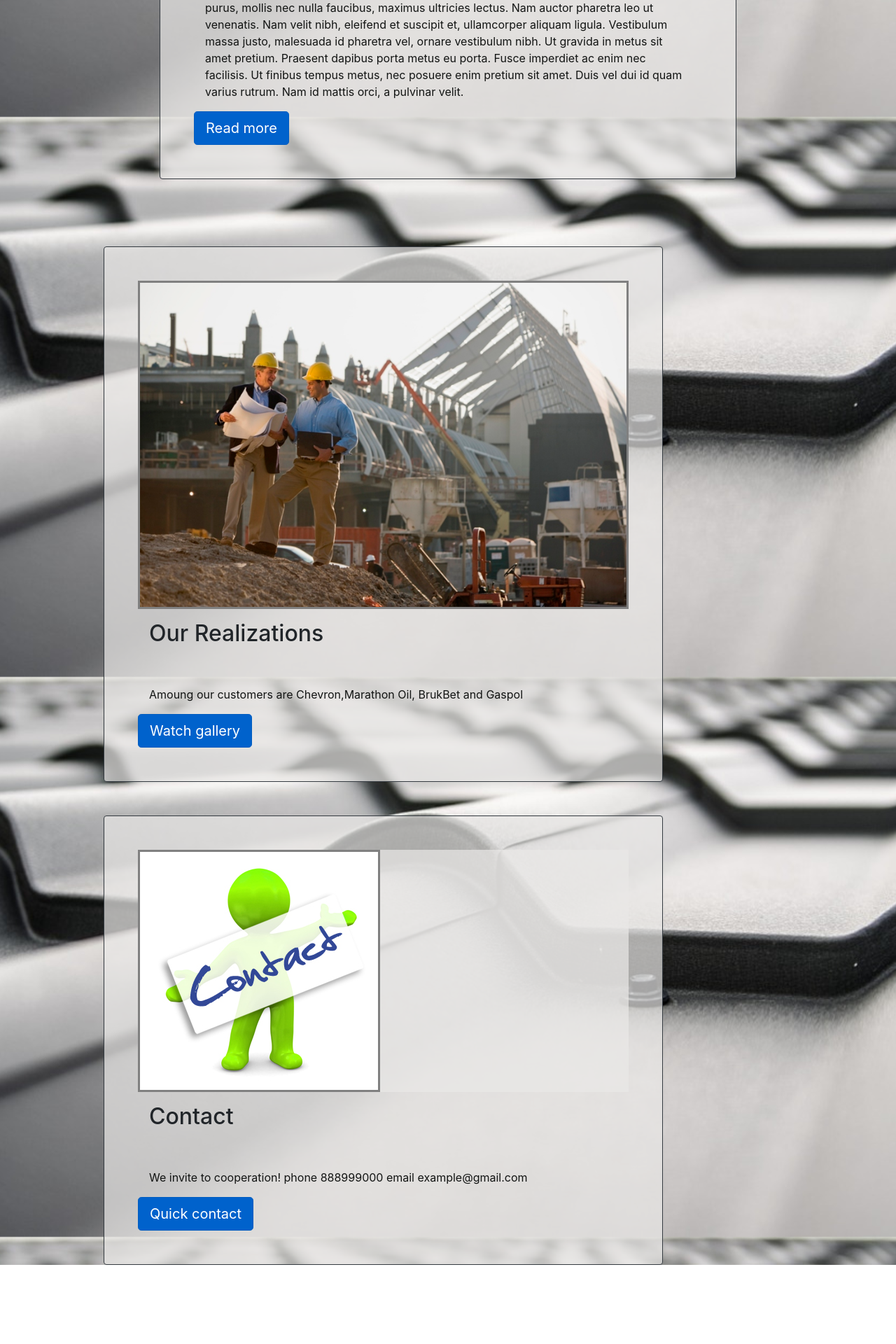
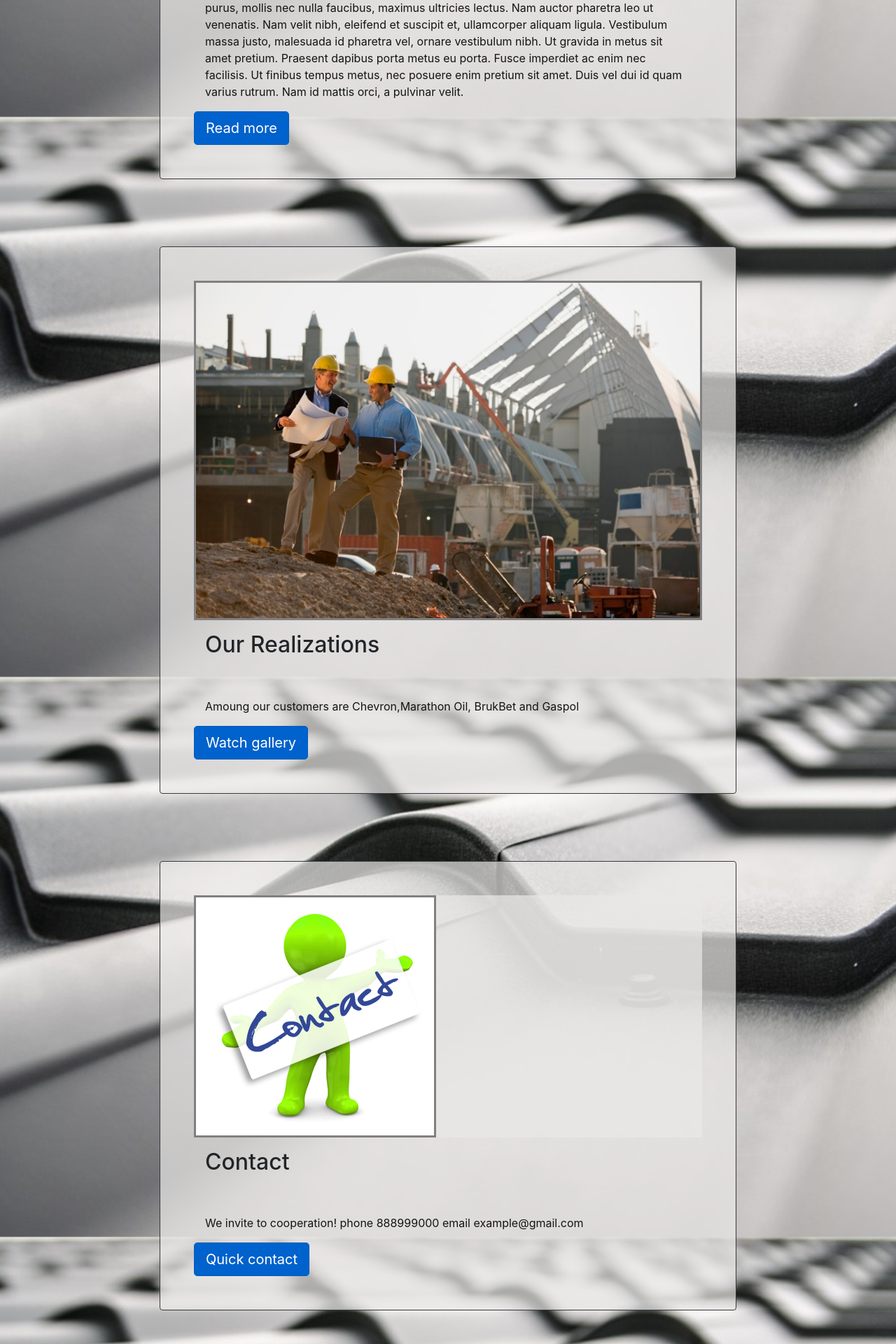
Before and after one commit to KrzysztofP90/angular-website, an Angular app: page / in a window 1280 px wide. Shown: the part 3833-5753 px from the top of the page at 70% size. Before the commit the page ends 5640 px from the top, so only its background shows below. Built offline with nearby package versions, Linux system fonts and the light colour scheme.

Commit message:
Layout correction.

```diff
--- a/src/app/intro/intro.component.html
+++ b/src/app/intro/intro.component.html
@@ -4,10 +4,13 @@
         <app-intro-describe1 [record]="rec"></app-intro-describe1>
     </div>
   </div>
-  <div class="col-12 col-md-10">
-      <app-intro-describe1 [record]="gallery"></app-intro-describe1>
+  <div class="row justify-content-center">
+    <div class="col-12 col-md-10">
+        <app-intro-describe1 [record]="gallery"></app-intro-describe1>
+    </div>
   </div>
-  <div class="col-12 col-md-10">
+  <div class="row justify-content-center">
+    <div class="col-12 col-md-10">
       <app-intro-describe1 [record]="contact"></app-intro-describe1>
-  </div>
+    </div>
 </div>
--- a/src/app/model/generator.ts
+++ b/src/app/model/generator.ts
@@ -50,8 +50,8 @@ export class FakeRecordsGenerator {
       }
 
       createExampleContactRecord() {
-        return new RecordFromDB("Contact", "We invite to cooperation!\n "+
-        "phone 888999000 email example@gmail.com","/contact","Quick contact",
+        return new RecordFromDB("Contact", "We invite to cooperation!\n \n "+
+        "phone 888999000 \nemail example@gmail.com","/contact","Quick contact",
         "phone 888999000 email\n\n example@gmail.com", "assets/minicontact.jpg",
         "assets/contact.jpeg");
       }
```
